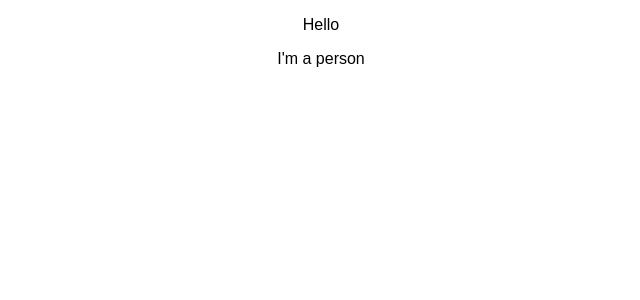
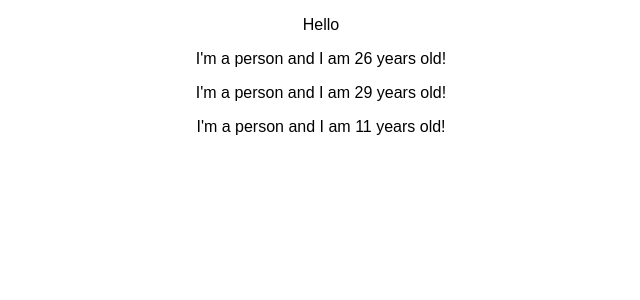
Before and after one commit to RedLeader12/ReactExercise1, a React (Create React App) app: page / in a window 1280 px wide. Shown: the top 300 px of the page, without its empty margins (319-959 px from the left). Built offline with nearby package versions, Linux system fonts and the light colour scheme.

Commit message:
Learning about dynamic content using math random and math floor for age

```diff
--- a/src/App.js
+++ b/src/App.js
@@ -8,6 +8,8 @@
       <div className="App">
       <p> Hello </p>
         < Person />
+        < Person />
+        < Person />
       </div>
     );
   }
--- a/src/Person/Person.js
+++ b/src/Person/Person.js
@@ -1,7 +1,7 @@
 import React from 'react';
 
 const person = function() {
-    return <p> I'm a person </p>
+    return <p> I'm a person and I am {Math.floor(Math.random() * 30)} years old! </p>
 };
 
 export default person;
```
